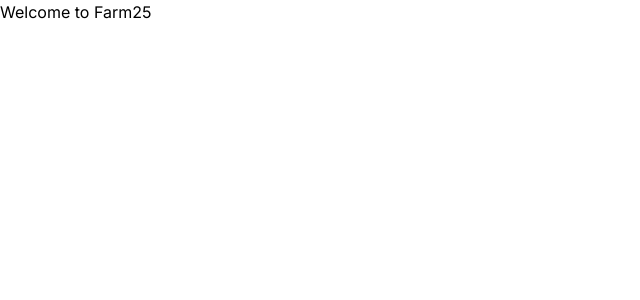
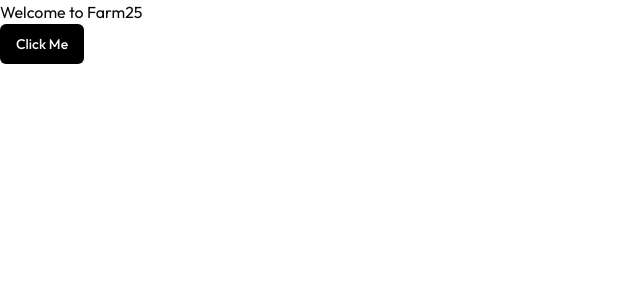
Before and after one commit to iamkrisefobi/farm25, a Next.js app: page / in a window 1280 px wide. Shown: the top 300 px of the page, without its empty margins (0-640 px from the left). Built offline with nearby package versions, Linux system fonts and the light colour scheme.

Commit message:
Initialize shadcn

```diff
--- a/app/globals.css
+++ b/app/globals.css
@@ -2,30 +2,75 @@
   @tailwind components;
   @tailwind utilities;
 
+  @layer base {
     :root {
-  --foreground-rgb: 0, 0, 0;
+      --background: 0 0% 100%;
+      --foreground: 0 0% 3.9%;
+
+      --card: 0 0% 100%;
+      --card-foreground: 0 0% 3.9%;
+
+      --popover: 0 0% 100%;
+      --popover-foreground: 0 0% 3.9%;
+
+      --primary: 0 0% 9%;
+      --primary-foreground: 0 0% 98%;
+
+      --secondary: 0 0% 96.1%;
+      --secondary-foreground: 0 0% 9%;
+
+      --muted: 0 0% 96.1%;
+      --muted-foreground: 0 0% 45.1%;
+
+      --accent: 0 0% 96.1%;
+      --accent-foreground: 0 0% 9%;
+
+      --destructive: 0 84.2% 60.2%;
+      --destructive-foreground: 0 0% 98%;
+
+      --border: 0 0% 89.8%;
+      --input: 0 0% 89.8%;
+      --ring: 0 0% 3.9%;
+
+      --radius: 0.5rem;
     }
 
-@media (prefers-color-scheme: dark) {
-  :root {
-    --foreground-rgb: 255, 255, 255;
-    --background-start-rgb: 0, 0, 0;
-    --background-end-rgb: 0, 0, 0;
+    .dark {
+      --background: 0 0% 3.9%;
+      --foreground: 0 0% 98%;
+
+      --card: 0 0% 3.9%;
+      --card-foreground: 0 0% 98%;
+
+      --popover: 0 0% 3.9%;
+      --popover-foreground: 0 0% 98%;
+
+      --primary: 0 0% 98%;
+      --primary-foreground: 0 0% 9%;
+
+      --secondary: 0 0% 14.9%;
+      --secondary-foreground: 0 0% 98%;
+
+      --muted: 0 0% 14.9%;
+      --muted-foreground: 0 0% 63.9%;
+
+      --accent: 0 0% 14.9%;
+      --accent-foreground: 0 0% 98%;
+
+      --destructive: 0 62.8% 30.6%;
+      --destructive-foreground: 0 0% 98%;
+
+      --border: 0 0% 14.9%;
+      --input: 0 0% 14.9%;
+      --ring: 0 0% 83.1%;
     }
   }
 
+  @layer base {
+    * {
+      @apply border-border;
+    }
     body {
-  color: rgb(var(--foreground-rgb));
-  background: linear-gradient(
-      to bottom,
-      transparent,
-      rgb(var(--background-end-rgb))
-    )
-    rgb(var(--background-start-rgb));
-}
-
-@layer utilities {
-  .text-balance {
-    text-wrap: balance;
+      @apply bg-background text-foreground;
     }
   }
--- a/app/layout.js
+++ b/app/layout.js
@@ -1,7 +1,7 @@
-import { Inter } from "next/font/google";
+import { Outfit } from "next/font/google";
 import "./globals.css";
 
-const inter = Inter({ subsets: ["latin"] });
+const defaultFont = Outfit({ subsets: ["latin"] });
 
 export const metadata = {
   title: "Create Next App",
@@ -11,7 +11,7 @@
 export default function RootLayout({ children }) {
   return (
     <html lang="en">
-      <body className={inter.className}>{children}</body>
+      <body className={defaultFont.className}>{children}</body>
     </html>
   );
 }
--- a/app/page.js
+++ b/app/page.js
@@ -1,7 +1,10 @@
-import Image from "next/image";
+import { Button } from "@/components/ui/button";
 
 export default function Home() {
   return (
-    <h1>Welcome to Farm25</h1>
+    <>
+      <h1>Welcome to Farm25</h1>
+      <Button>Click Me</Button>
+    </>
   );
 }
--- /dev/null
+++ b/components/ui/button.jsx
@@ -0,0 +1,47 @@
+import * as React from "react"
+import { Slot } from "@radix-ui/react-slot"
+import { cva } from "class-variance-authority";
+
+import { cn } from "@/lib/utils"
+
+const buttonVariants = cva(
+  "inline-flex items-center justify-center whitespace-nowrap rounded-md text-sm font-medium ring-offset-background transition-colors focus-visible:outline-none focus-visible:ring-2 focus-visible:ring-ring focus-visible:ring-offset-2 disabled:pointer-events-none disabled:opacity-50",
+  {
+    variants: {
+      variant: {
+        default: "bg-primary text-primary-foreground hover:bg-primary/90",
+        destructive:
+          "bg-destructive text-destructive-foreground hover:bg-destructive/90",
+        outline:
+          "border border-input bg-background hover:bg-accent hover:text-accent-foreground",
+        secondary:
+          "bg-secondary text-secondary-foreground hover:bg-secondary/80",
+        ghost: "hover:bg-accent hover:text-accent-foreground",
+        link: "text-primary underline-offset-4 hover:underline",
+      },
+      size: {
+        default: "h-10 px-4 py-2",
+        sm: "h-9 rounded-md px-3",
+        lg: "h-11 rounded-md px-8",
+        icon: "h-10 w-10",
+      },
+    },
+    defaultVariants: {
+      variant: "default",
+      size: "default",
+    },
+  }
+)
+
+const Button = React.forwardRef(({ className, variant, size, asChild = false, ...props }, ref) => {
+  const Comp = asChild ? Slot : "button"
+  return (
+    (<Comp
+      className={cn(buttonVariants({ variant, size, className }))}
+      ref={ref}
+      {...props} />)
+  );
+})
+Button.displayName = "Button"
+
+export { Button, buttonVariants }
--- /dev/null
+++ b/lib/utils.js
@@ -0,0 +1,6 @@
+import { clsx } from "clsx"
+import { twMerge } from "tailwind-merge"
+
+export function cn(...inputs) {
+  return twMerge(clsx(inputs))
+}
--- a/tailwind.config.js
+++ b/tailwind.config.js
@@ -1,18 +1,77 @@
 /** @type {import('tailwindcss').Config} */
 module.exports = {
+  darkMode: ["class"],
   content: [
-    "./pages/**/*.{js,ts,jsx,tsx,mdx}",
-    "./components/**/*.{js,ts,jsx,tsx,mdx}",
-    "./app/**/*.{js,ts,jsx,tsx,mdx}",
+    './pages/**/*.{js,jsx}',
+    './components/**/*.{js,jsx}',
+    './app/**/*.{js,jsx}',
+    './src/**/*.{js,jsx}',
   ],
+  prefix: "",
   theme: {
+    container: {
+      center: true,
+      padding: "2rem",
+      screens: {
+        "2xl": "1400px",
+      },
+    },
     extend: {
-      backgroundImage: {
-        "gradient-radial": "radial-gradient(var(--tw-gradient-stops))",
-        "gradient-conic":
-          "conic-gradient(from 180deg at 50% 50%, var(--tw-gradient-stops))",
+      colors: {
+        border: "hsl(var(--border))",
+        input: "hsl(var(--input))",
+        ring: "hsl(var(--ring))",
+        background: "hsl(var(--background))",
+        foreground: "hsl(var(--foreground))",
+        primary: {
+          DEFAULT: "#000",
+          foreground: "hsl(var(--primary-foreground))",
+        },
+        secondary: {
+          DEFAULT: "hsl(var(--secondary))",
+          foreground: "hsl(var(--secondary-foreground))",
+        },
+        destructive: {
+          DEFAULT: "hsl(var(--destructive))",
+          foreground: "hsl(var(--destructive-foreground))",
+        },
+        muted: {
+          DEFAULT: "hsl(var(--muted))",
+          foreground: "hsl(var(--muted-foreground))",
+        },
+        accent: {
+          DEFAULT: "hsl(var(--accent))",
+          foreground: "hsl(var(--accent-foreground))",
+        },
+        popover: {
+          DEFAULT: "hsl(var(--popover))",
+          foreground: "hsl(var(--popover-foreground))",
+        },
+        card: {
+          DEFAULT: "hsl(var(--card))",
+          foreground: "hsl(var(--card-foreground))",
+        },
+      },
+      borderRadius: {
+        lg: "var(--radius)",
+        md: "calc(var(--radius) - 2px)",
+        sm: "calc(var(--radius) - 4px)",
+      },
+      keyframes: {
+        "accordion-down": {
+          from: { height: "0" },
+          to: { height: "var(--radix-accordion-content-height)" },
+        },
+        "accordion-up": {
+          from: { height: "var(--radix-accordion-content-height)" },
+          to: { height: "0" },
+        },
+      },
+      animation: {
+        "accordion-down": "accordion-down 0.2s ease-out",
+        "accordion-up": "accordion-up 0.2s ease-out",
       },
     },
   },
-  plugins: [],
-};
+  plugins: [require("tailwindcss-animate")],
+}
```
Also changed, not shown: package.json (+7 -1 lines), components.json (added), 1 other file (tests, documents, lock files or other folders). Lines whose indentation alone changed are shown as unchanged.
